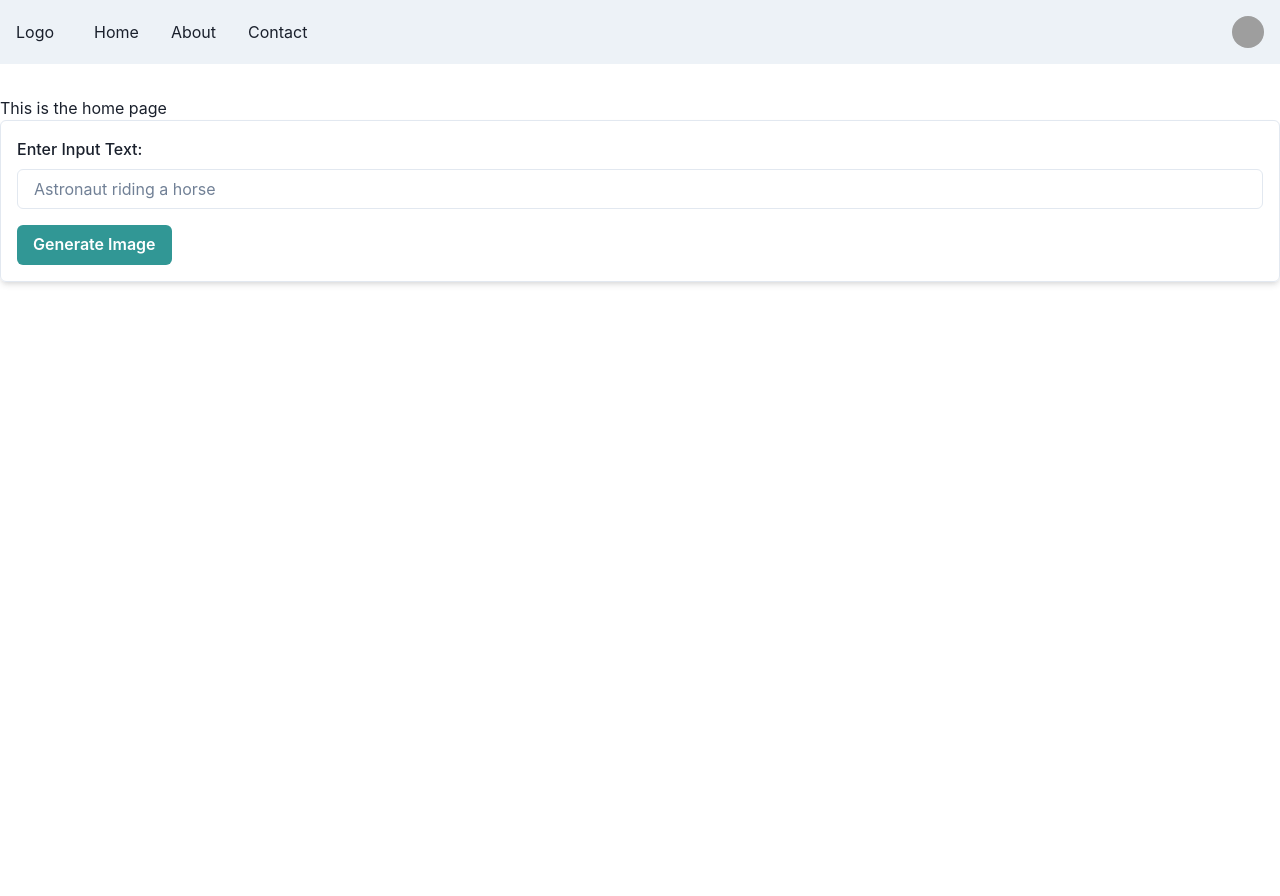
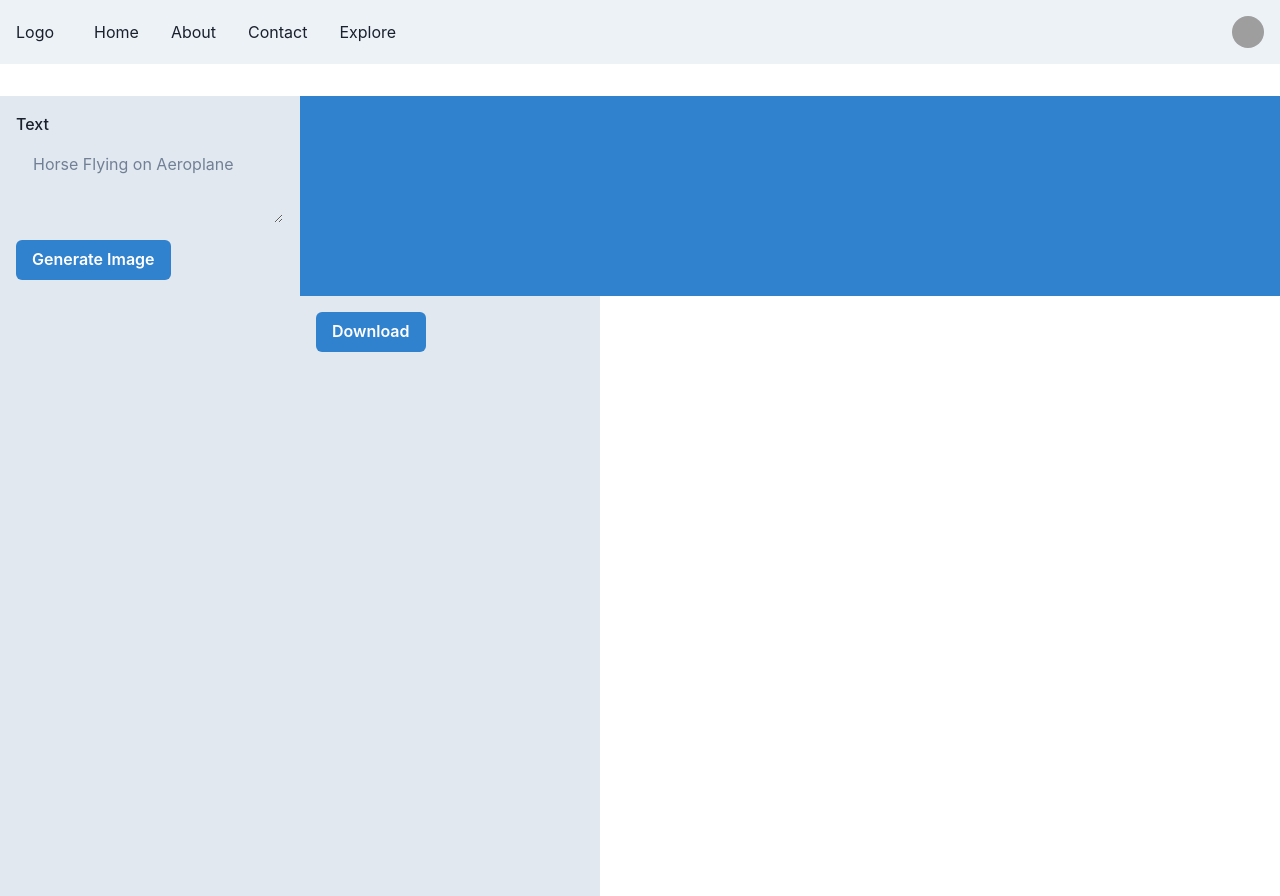
Before and after one commit to abhishek18008/Dashtoon-Assignment, a React (Vite) app: page / in a window 1280 px wide. Before the commit the page ends 800 px from the top, so only its background shows below. Built offline with nearby package versions, Linux system fonts and the light colour scheme; grey boxes are pictures that could not be loaded.

Commit message:
select image function working now

```diff
--- a/src/App.jsx
+++ b/src/App.jsx
@@ -1,9 +1,10 @@
 import { Routes, Route } from "react-router-dom";
-import { ChakraProvider } from '@chakra-ui/react';
-import NavigationBar from './components/NavigationBar';
+import { ChakraProvider } from "@chakra-ui/react";
+import NavigationBar from "./components/NavigationBar";
 import Home from "./pages/Home";
 import About from "./pages/About";
 import Contact from "./pages/Contact";
+import Explore from "./pages/Explore.jsx";
 
 function App() {
   return (
@@ -14,6 +15,7 @@ function App() {
           <Route path="/" element={<Home />} />
           <Route path="about" element={<About />} />
           <Route path="contact" element={<Contact />} />
+          <Route path="explore" element={<Explore />} />
         </Routes>
       </div>
     </ChakraProvider>
--- /dev/null
+++ b/src/components/Dashboard.jsx
@@ -0,0 +1,48 @@
+import React from 'react';
+import { Box, Text, Grid, GridItem, Button, Select } from '@chakra-ui/react';
+
+const comics = [
+  { title: 'Comic 1', genre: 'Action', image: 'https://via.placeholder.com/150' },
+  { title: 'Comic 2', genre: 'Adventure', image: 'https://via.placeholder.com/150' },
+  { title: 'Comic 3', genre: 'Fantasy', image: 'https://via.placeholder.com/150' },
+  { title: 'Comic 4', genre: 'Fantasy', image: 'https://via.placeholder.com/150' },
+  { title: 'Comic 5', genre: 'Romance', image: 'https://via.placeholder.com/150' },
+  { title: 'Comic 6', genre: 'Ashleel', image: 'https://via.placeholder.com/150' },
+  { title: 'Comic 7', genre: 'Fantasy', image: 'https://via.placeholder.com/150' },
+  // Add more comics with title, genre, and image URL
+];
+
+const Dashboard = () => {
+  return (
+    <Box p={4}>
+      <Select placeholder="Filter by Genre">
+        <option value="all">All Genres</option>
+        <option value="action">Action</option>
+        <option value="adventure">Adventure</option>
+        <option value="fantasy">Fantasy</option>
+      </Select>
+      <Grid templateColumns="repeat(3, 1fr)" gap={6}>
+        {comics.map((comic, index) => (
+          <GridItem key={index} colSpan={1}>
+            <Box borderWidth="1px" borderRadius="lg" overflow="hidden">
+              <img src={comic.image} alt={comic.title} />
+              <Box p={4}>
+                <Text fontWeight="bold" fontSize="lg">
+                  {comic.title}
+                </Text>
+                <Text fontSize="sm" color="gray.500">
+                  {comic.genre}
+                </Text>
+                <Button colorScheme="teal" size="sm">
+                  View Comic
+                </Button>
+              </Box>
+            </Box>
+          </GridItem>
+        ))}
+      </Grid>
+    </Box>
+  );
+};
+
+export default Dashboard;
--- /dev/null
+++ b/src/components/FormSection.jsx
@@ -0,0 +1,99 @@
+import {
+  Box,
+  FormControl,
+  FormLabel,
+  Button,
+  Text,
+  Textarea,
+  Image,
+  Spinner, // Import Spinner component from Chakra UI
+} from "@chakra-ui/react";
+import { useState } from "react";
+
+const API_TOKEN = "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";
+// const API_TOKEN = "VknySbLLTUjbxXAXCjyfaFIPwUTCeRXbFSOjwRiCxsxFyhbnGjSFalPKrpvvDAaPVzWEevPljilLVDBiTzfIbWFdxOkYJxnOPoHhkkVGzAknaOulWggusSFewzpqsNWM";
+
+function FormSection({ addImage }) {
+  const [inputData, setInputData] = useState({});
+
+  const [generatedImage, setGeneratedImage] = useState(null);
+  const [isLoading, setIsLoading] = useState(false);
+  const [error, setError] = useState(null);
+
+  async function query(data) {
+    //console.log("Data received is", data);
+    try {
+      const response = await fetch(
+        "https://api-inference.huggingface.co/models/CompVis/stable-diffusion-v1-4",
+        // "https://xdwvg9no7pefghrn.us-east-1.aws.endpoints.huggingface.cloud",
+        {
+          headers: {
+            Accept: "image/png",
+            Authorization: `Bearer ${API_TOKEN}`,
+          },
+          method: "POST",
+          body: JSON.stringify(data),
+        }
+      );
+
+      if (!response.ok) {
+        throw new Error("Image generation failed");
+      }
+
+      const res = await response.blob();
+      return URL.createObjectURL(res);
+    } catch (error) {
+      throw error;
+    }
+  }
+
+  const handleSubmit = async (e) => {
+    e.preventDefault();
+    setIsLoading(true);
+    setError(null);
+
+    try {
+      const imageURL = await query({ inputs: inputData.text });
+      setGeneratedImage(imageURL);
+      addImage(imageURL);
+    } catch (error) {
+      setError("An error occurred while generating the image.");
+    } finally {
+      setIsLoading(false);
+    }
+  };
+
+  return (
+    <Box p="4">
+      <form onSubmit={handleSubmit}>
+        <FormControl>
+          <FormLabel htmlFor="text">Text</FormLabel>
+          <Textarea
+            id="text"
+            placeholder="Horse Flying on Aeroplane"
+            value={inputData.text}
+            onChange={(e) =>
+              setInputData({ ...inputData, text: e.target.value })
+            }
+          />
+        </FormControl>
+
+        <Button
+          mt="4"
+          colorScheme="blue"
+          type="submit"
+          isLoading={isLoading}
+          isDisabled={isLoading}
+        >
+          {isLoading ? <Spinner size="sm" /> : "Generate Image"}
+        </Button>
+
+        {error && <Text color="red.500">{error}</Text>}
+      </form>
+
+      {/*  */}
+    </Box>
+  );
+}
+
+export default FormSection;
--- a/src/components/GenerateImage.jsx
+++ /dev/null
@@ -1,79 +0,0 @@
-import React, { useState } from "react";
-import {
-  Box,
-  FormControl,
-  FormLabel,
-  Input,
-  Button,
-  Image,
-} from "@chakra-ui/react";
-
-const API_TOKEN="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";
-
-async function query(data) {
-  const response = await fetch(
-    "https://api-inference.huggingface.co/models/CompVis/stable-diffusion-v1-4",
-    {
-      headers: {
-        Accept: "image/png",
-        Authorization: `Bearer ${API_TOKEN}`,
-      },
-      method: "POST",
-      body: JSON.stringify(data),
-    }
-  );
-  if (!response.ok) {
-    throw new Error("Failed to generate image");
-  }
-
-  const blob = await response.blob();
-  return blob;
-}
-
-function ImageGenerator() {
-  const [inputText, setInputText] = useState("");
-  const [generatedImage, setGeneratedImage] = useState(null);
-
-  const handleGenerateImage = async () => {
-    if (inputText) {
-      const data = { inputs: inputText };
-      const imageBlob = await query(data);
-
-      // Convert the Blob to a data URL for displaying in an Image component
-      const imageUrl = URL.createObjectURL(imageBlob);
-
-      setGeneratedImage(imageUrl);
-    }
-  };
-
-  return (
-    <Box p={4} borderWidth="1px" borderRadius="md" boxShadow="md">
-      <FormControl>
-        <FormLabel>Enter Input Text:</FormLabel>
-        <Input
-          type="text"
-          value={inputText}
-          onChange={(e) => setInputText(e.target.value)}
-          placeholder="Astronaut riding a horse"
-        />
-      </FormControl>
-
-      <Button
-        colorScheme="teal"
-        mt={4}
-        onClick={handleGenerateImage}
-        disabled={!inputText}
-      >
-        Generate Image
-      </Button>
-
-      {generatedImage && (
-        <Box mt={4}>
-          <Image src={generatedImage} alt="Generated Image" />
-        </Box>
-      )}
-    </Box>
-  );
-}
-
-export default ImageGenerator;
--- /dev/null
+++ b/src/components/Layout.jsx
@@ -0,0 +1,44 @@
+import React, { useState } from "react";
+import { Box, Flex } from "@chakra-ui/react";
+import FormSection from "./FormSection";
+import TopBar from "./TopBar";
+import MainArea from "./MainArea";
+
+function Layout() {
+  const [generatedImages, setGeneratedImages] = useState([]);
+  const [selectedImage, setSelectedImage] = useState(null);
+
+  const addImage = (imageData) => {
+    setGeneratedImages([...generatedImages, imageData]);
+  };
+
+  const handleImageSelect = (image) => {
+    setSelectedImage(image);
+  };
+
+  return (
+    <Flex height="100vh">
+      {/* Right Sidebar */}
+      <Box width="300px" bg="gray.200">
+        <FormSection addImage={addImage} />
+      </Box>
+
+      <Flex flex="1" flexDirection="column">
+        {/* Top Bar with Generated Images */}
+        <Box bg="blue.500" height="200px">
+          <TopBar
+            generatedImages={generatedImages}
+            onSelectImage={handleImageSelect}
+          />
+        </Box>
+
+        {/* Main Area with Selected Image */}
+        <Flex flex="1">
+          <MainArea selectedImage={selectedImage} />
+        </Flex>
+      </Flex>
+    </Flex>
+  );
+}
+
+export default Layout;
--- /dev/null
+++ b/src/components/MainArea.jsx
@@ -0,0 +1,29 @@
+import React from "react";
+import { Flex, Box, Image, Button } from "@chakra-ui/react";
+
+function MainArea({ selectedImage }) {
+  const handleDownload = () => {
+    // Implement download logic here
+    // You can use the "download" attribute for links or create a Blob and trigger a download
+  };
+
+  return (
+    <Flex>
+      {/* Main Section with Image */}
+      <Box flex="1">
+        {selectedImage && (
+          <Image src={selectedImage} alt={`Selected Image`} />
+        )}
+      </Box>
+
+      {/* Sidebar with Download Button */}
+      <Box width="300px" bg="gray.200" p={4}>
+        <Button onClick={handleDownload} colorScheme="blue">
+          Download
+        </Button>
+      </Box>
+    </Flex>
+  );
+}
+
+export default MainArea;
--- a/src/components/NavigationBar.jsx
+++ b/src/components/NavigationBar.jsx
@@ -7,6 +7,7 @@ const Links = [
   { text: "Home", to: "/" },
   { text: "About", to: "/about" },
   { text: "Contact", to: "/contact" },
+  { text: "Explore", to: "/explore" },
 ];
 
 const NavLink = (props) => {
--- /dev/null
+++ b/src/components/TopBar.jsx
@@ -0,0 +1,30 @@
+import React, { useState } from "react";
+import { Flex, Image, Box } from "@chakra-ui/react";
+
+const TopBar = ({ generatedImages, onSelectImage }) => {
+  const [selectedImageIndex, setSelectedImageIndex] = useState(null);
+
+  const handleImageClick = (index) => {
+    onSelectImage(generatedImages[index]);
+    setSelectedImageIndex(index);
+  };
+
+  return (
+    <Flex flexWrap="wrap" justifyContent="center" alignItems="center" gap={4}>
+      {generatedImages.map((image, index) => (
+        <Box
+          key={index}
+          width="200px"
+          border={selectedImageIndex === index ? "2px solid blue" : "none"}
+          borderRadius="md"
+          cursor="pointer"
+          onClick={() => handleImageClick(index)}
+        >
+          <Image src={image} alt={`Generated Image ${index}`} />
+        </Box>
+      ))}
+    </Flex>
+  );
+};
+
+export default TopBar;
--- /dev/null
+++ b/src/pages/Explore.jsx
@@ -0,0 +1,12 @@
+import { Link } from "react-router-dom";
+import Dashboard   from "../components/Dashboard";
+
+function Home() {
+  return (
+    <div>
+      <Dashboard/>
+    </div>
+  );
+}
+
+export default Home;
--- a/src/pages/Home.jsx
+++ b/src/pages/Home.jsx
@@ -1,11 +1,8 @@
-import { Link } from "react-router-dom";
-import ImageGenerator from '../components/GenerateImage'
+
+import Layout  from "../components/Layout";
 function Home() {
   return (
-    <div>
-      <h1>This is the home page</h1>
-      <ImageGenerator/>
-    </div>
+    <Layout/>
   );
 }
 
```
Also changed, not shown: package.json (+7 -2 lines), 1 other file (tests, documents, lock files or other folders).
